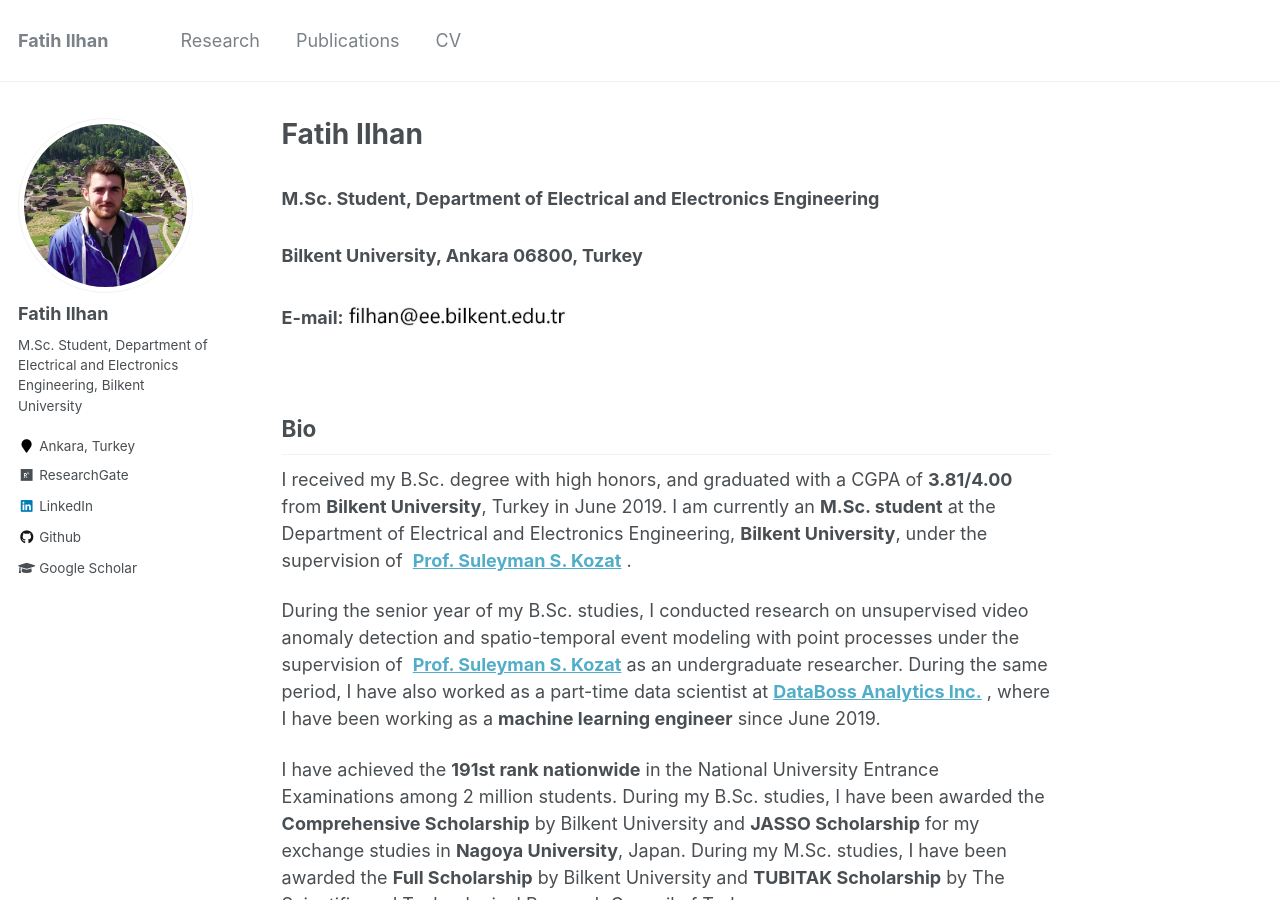
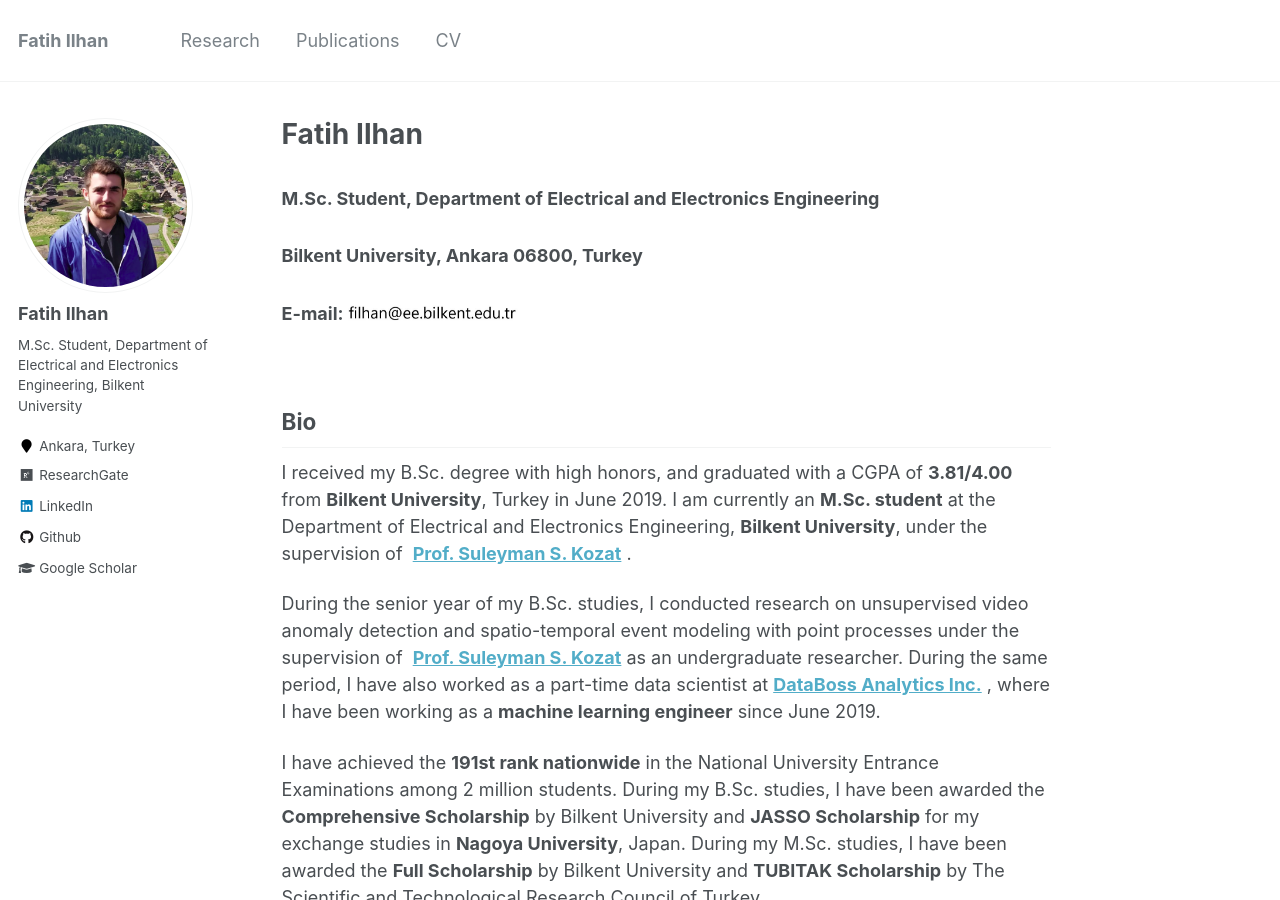
Before and after one commit to fatih-ilhan/fatih-ilhan.github.io, a Jekyll site: the page built from _pages/about.md, in a window 1280 px wide and 900 px high. Built offline with Jekyll 4.4.1, drawn with Linux system fonts in a browser that asks for light colours.

Commit message:
Update about.md

```diff
--- a/_pages/about.md
+++ b/_pages/about.md
@@ -12,7 +12,7 @@
 
 ### M.Sc. Student, Department of Electrical and Electronics Engineering
 ### Bilkent University, Ankara 06800, Turkey
-### E-mail: <img src="https://fatih-ilhan.github.io/files/email.JPG?raw=true" alt="Photo" style="width: 220px;"/>
+### E-mail: <img src="https://fatih-ilhan.github.io/files/email.JPG?raw=true" alt="Photo" style="width: 170px;"/>
 
 
 <br>
```
